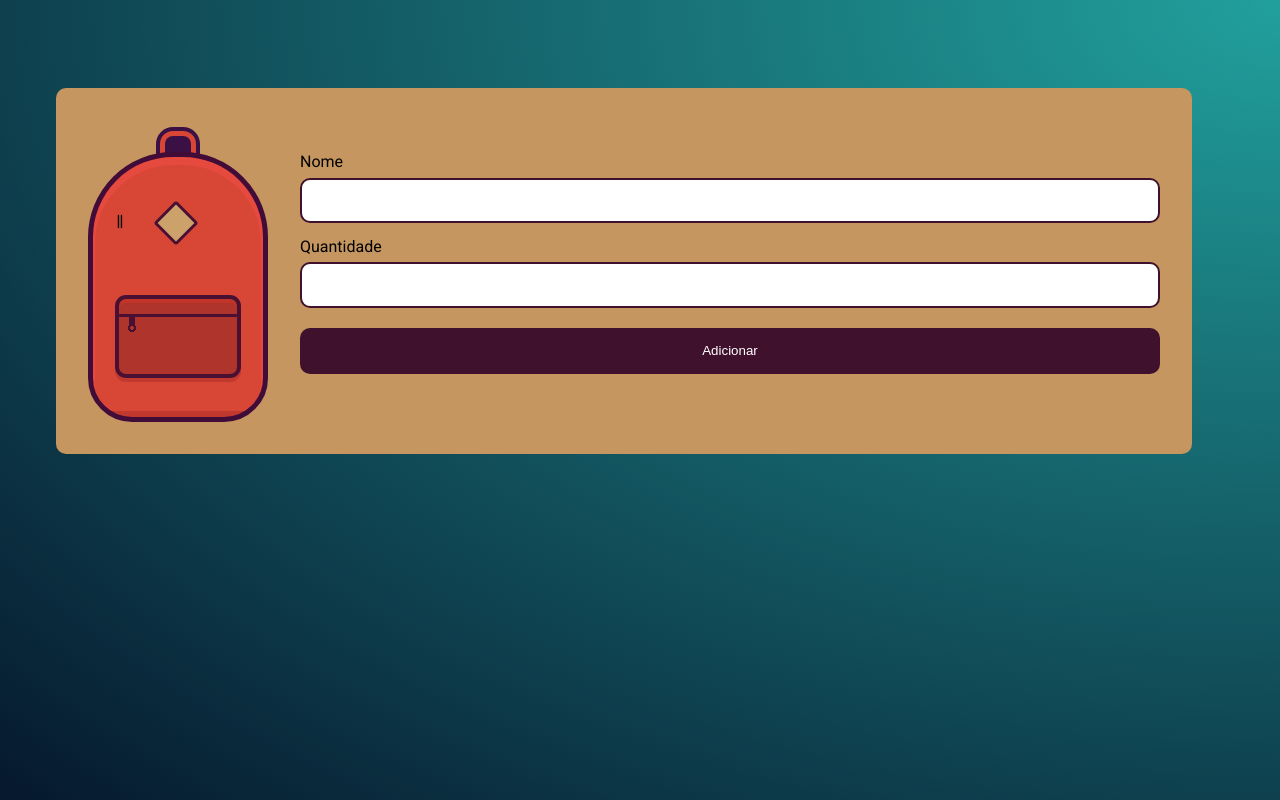
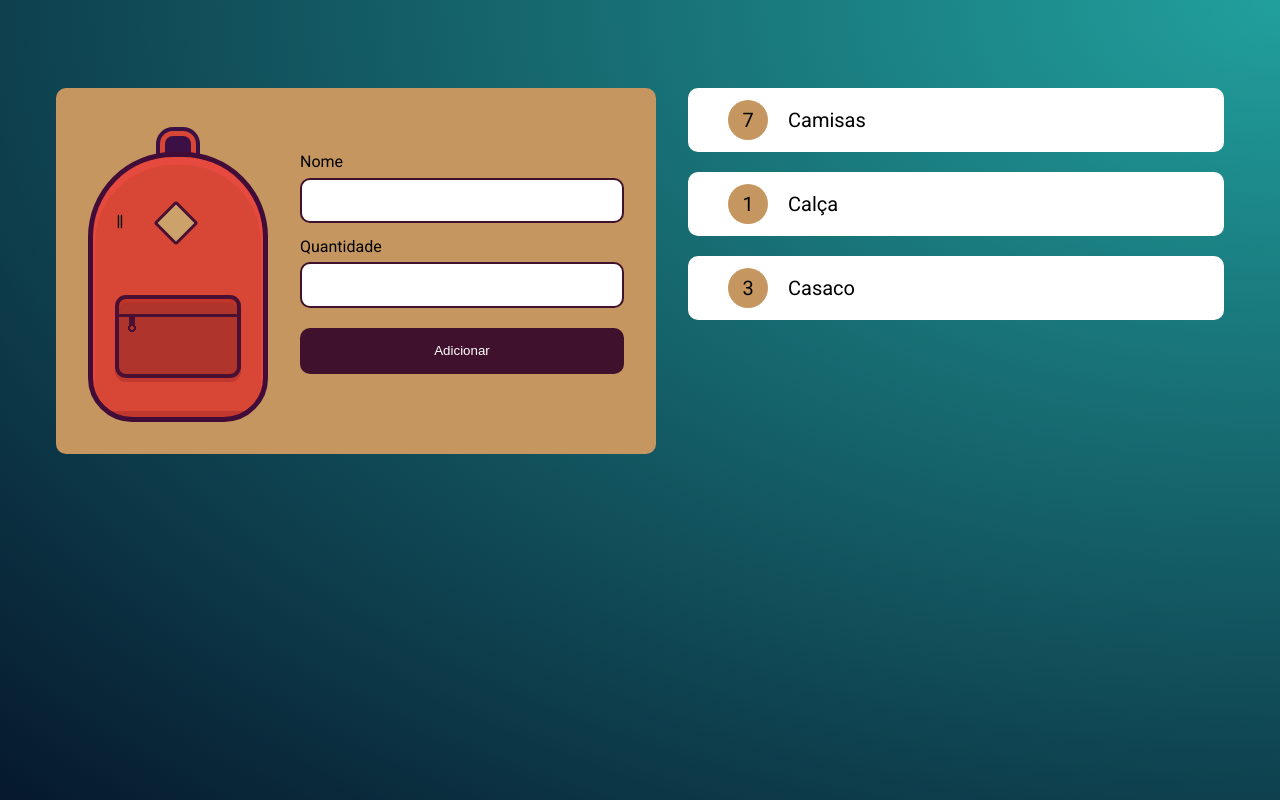
Before and after one commit to devfrontwill/Mochila-de-Viagem, a plain HTML site: page index.html in a window 1280 px wide. Drawn offline with Linux system fonts and the light colour scheme.

Commit message:
Criado uma function e feito alterações no html

```diff
--- a/index.html
+++ b/index.html
@@ -27,6 +27,9 @@
         </div>
 
         <ul class="lista" id="lista">
+            <li class="item"><strong>7</strong>Camisas</li>
+            <li class="item"><strong>1</strong>Calça</li>
+            <li class="item"><strong>3</strong>Casaco</li>
 
         </ul>
     </main>
```
Also changed, not shown: js/main.js (line endings or trailing spaces).
